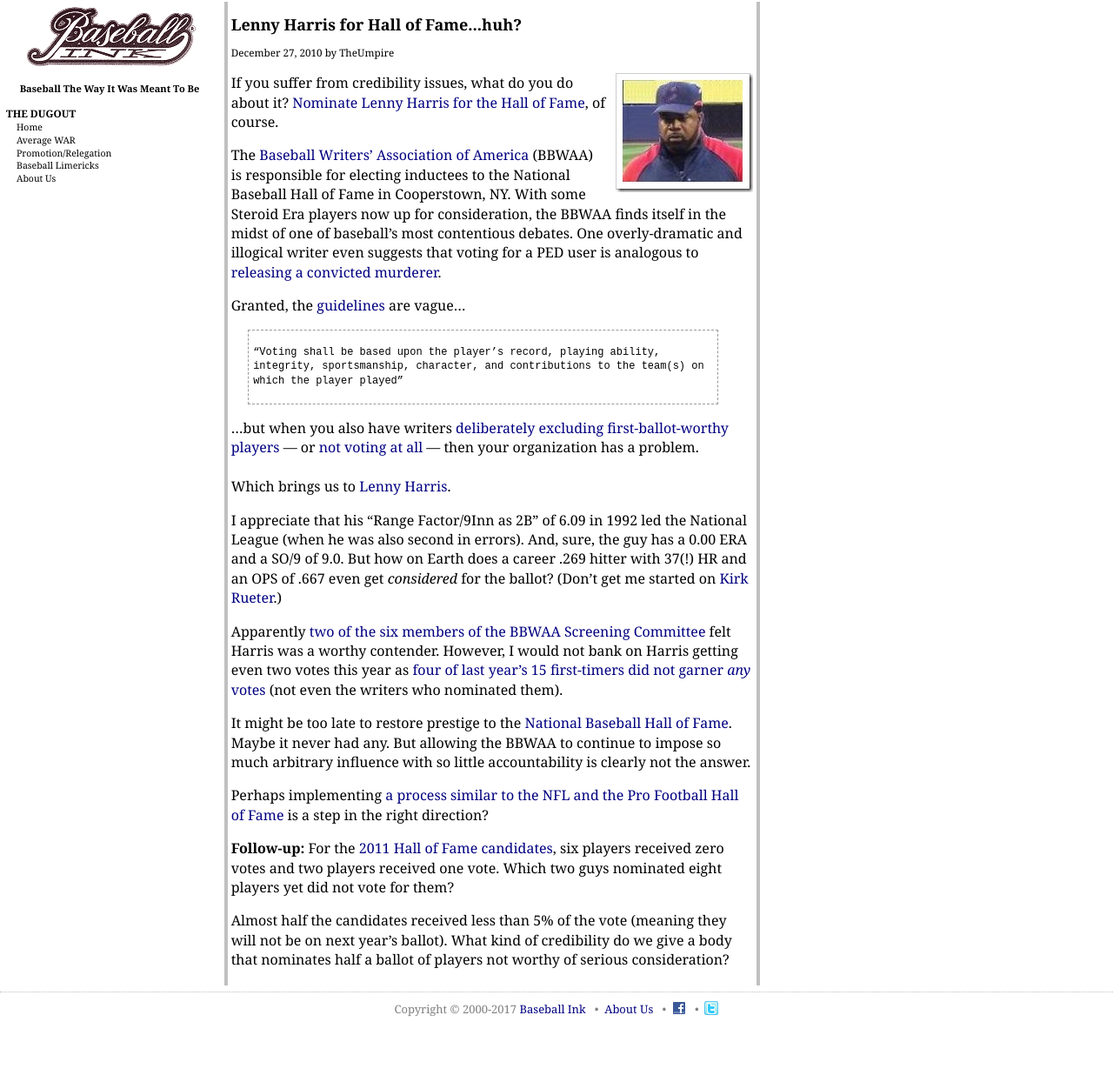
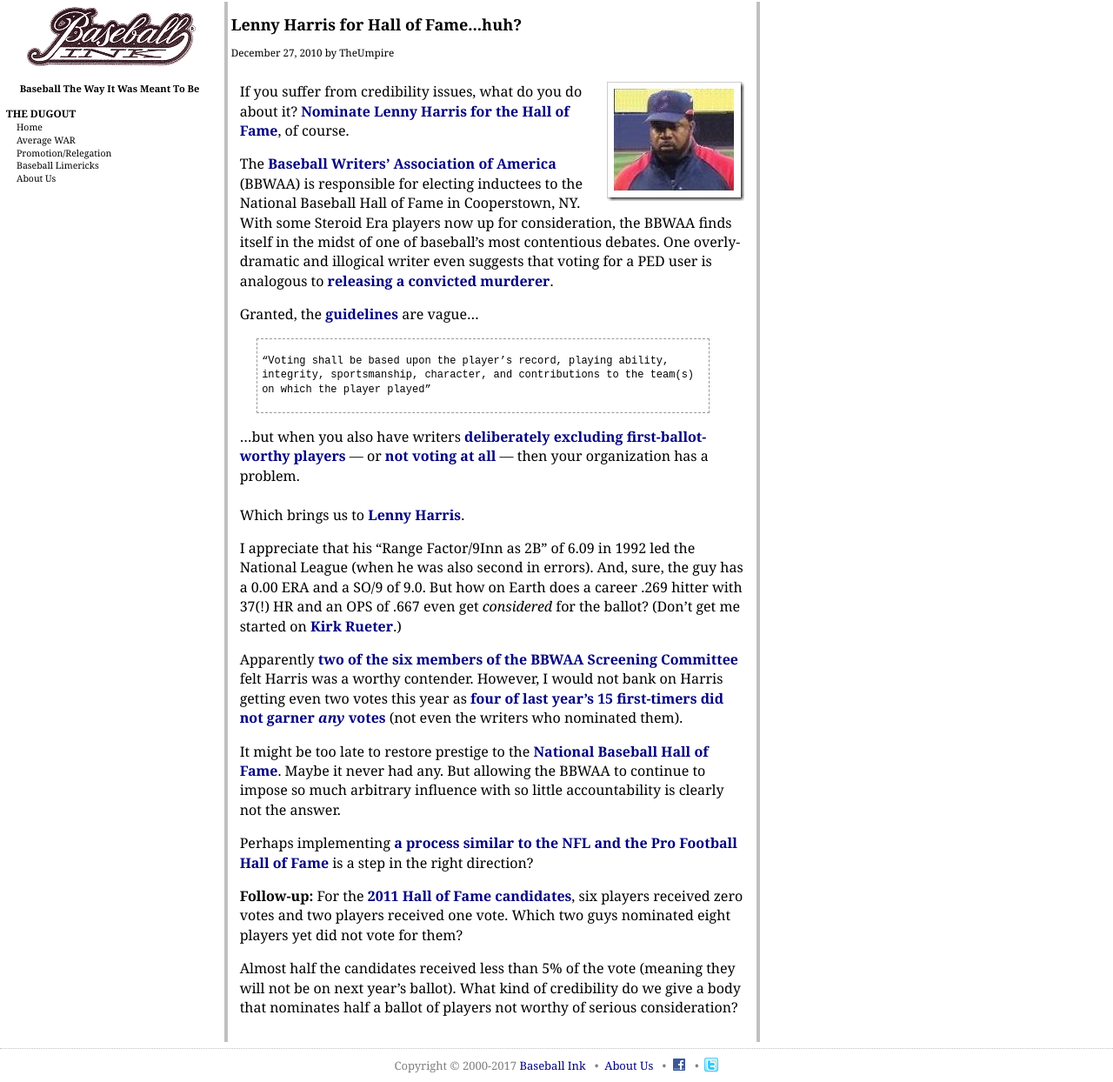
Before and after one commit to jaypalexa/baseballink, a Jekyll site: the page built from pages/lenny-harris-for-hall-of-fame-huh.md, in a window 1280 px wide. Shown: the whole page at 87% size. Built offline with Jekyll 4.4.1, drawn with Linux system fonts in a browser that asks for light colours; nearby versions of some CDN libraries; library files that are not in the unit come from our copies; before the commit the page ends 1179 px from its top, so only the background shows below that.

Commit message:
Update lenny-harris-for-hall-of-fame-huh.md

```diff
--- a/pages/lenny-harris-for-hall-of-fame-huh.md
+++ b/pages/lenny-harris-for-hall-of-fame-huh.md
@@ -4,7 +4,7 @@
 ---
 <h1>Lenny Harris for Hall of Fame...huh?</h1>
 <div class="meta">December 27, 2010 by TheUmpire</div>
-<div class="storycontent">
+<div class="storycontent post">
   <p><a title="Lenny Harris" href="http://commons.wikimedia.org/wiki/File:Lenny_Harris.JPG" target="_blank">
   <img style="margin: 0px 0px 10px 10px; display: inline; border: 0pt none;" title="Lenny Harris" src="{{ site.url }}{{ site.baseurl }}/assets/images/lenny_harris.jpg" border="0" alt="Lenny Harris" width="158" height="137" align="right" /></a>
   If you suffer from credibility issues, what do you do about it?
```
